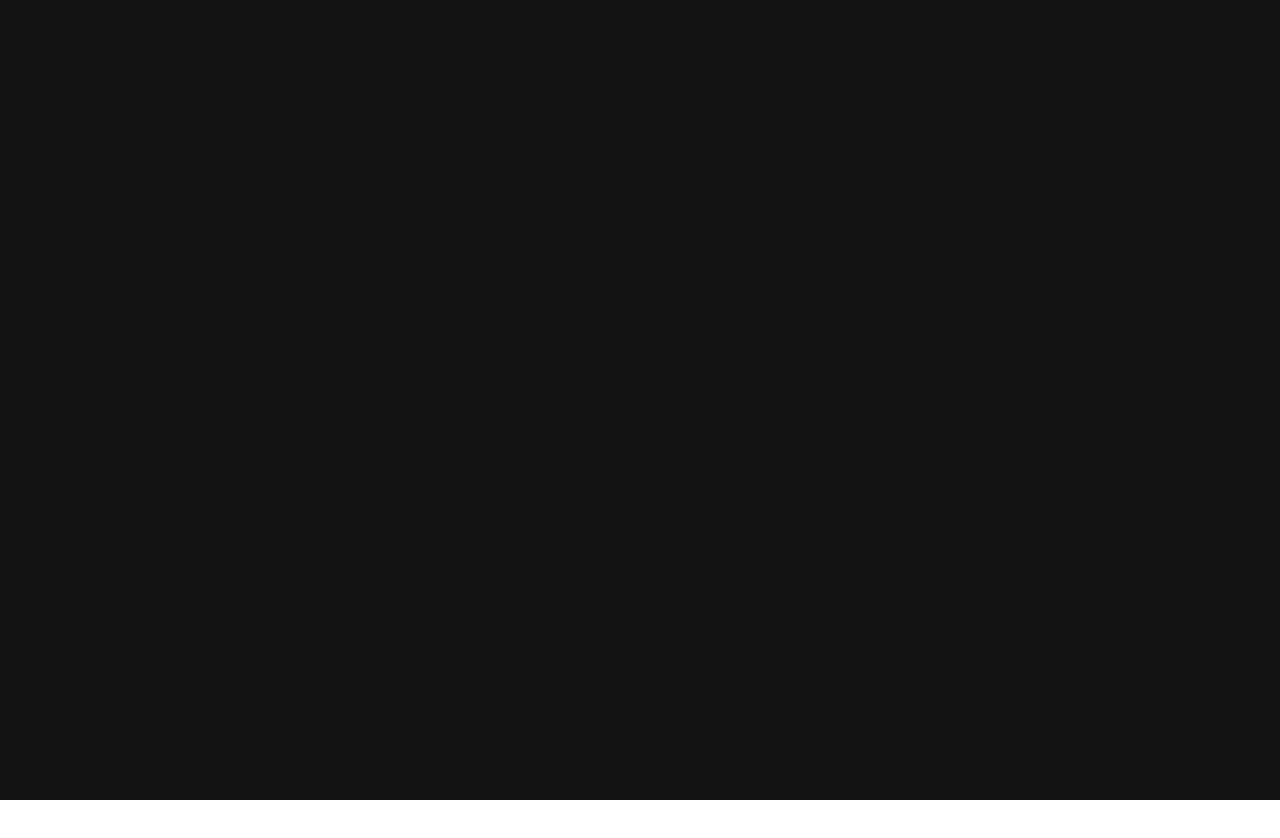
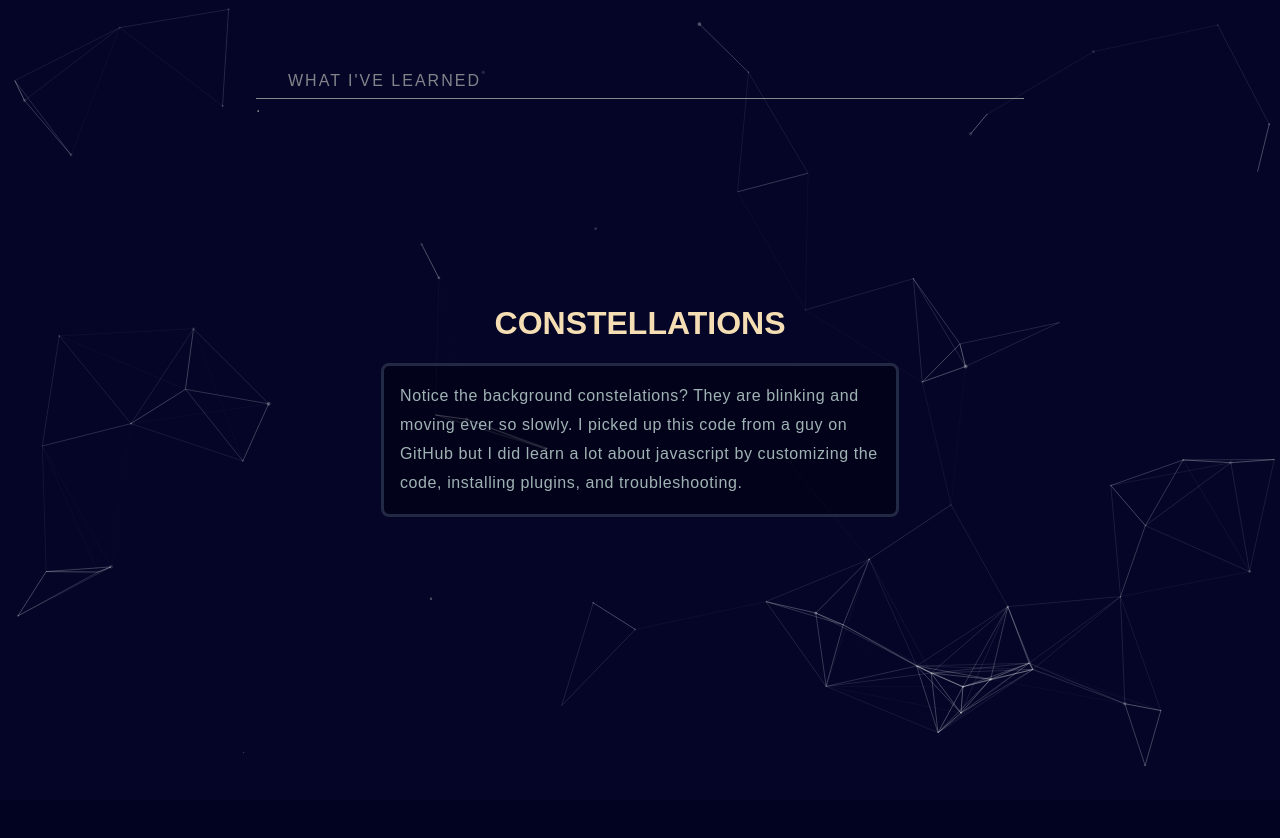
Before and after one commit to russdsgn/homepage, a plain HTML site: page index.html in a window 1280 px wide. After the commit the page ends 804 px from the top, so only its background shows below. Drawn offline with nearby package versions, Linux system fonts and the light colour scheme.

Commit message:
constellation done

```diff
--- a/index.html
+++ b/index.html
@@ -8,20 +8,58 @@
   <link rel="stylesheet" href="style.css">
 </head>
 <body>
-  <div id="particles-js">
-    <div class="wrapper">
 
-      <div class="section one" id="particles.js">
+  <div class="centered fixie">
+  <div>
+    <div class="outline">
+    WHAT I'VE LEARNED
+    </div>
+    <div class="line">
+      .
+    </div>
+  </div>
+</div>
 
-      </div>
-      <div class="section two">
+  <div id="particles-js">  </div>
+  <div class="wrapper">
+    <div  class="section one">
+      <div class="one-border">
+      <div class="section-sub">
 
-      </div>
-      <div class="section three">
-
+        <div class="centered">
+          <h1>CONSTELLATIONS</h1>
+        </div>
+        <div class="centered">
+          <div class="explain">
+            Notice the background constelations? They are blinking and moving ever so slowly.
+            I picked up this code from a guy on GitHub but I did learn a lot about
+            javascript by customizing the code, installing plugins, and troubleshooting.
+          </div>
+        </div>
       </div>
     </div>
-  </div>
+    </div>
+
+
+    <div class="section two ">
+      <div class="two-border">
+        <div class="section-sub">
+
+          <div class="centered">
+            <h1>SCROLL SNAP TO SECTION</h1>
+          </div>
+          <div class="centered">
+            <div class="explain">
+              Did you notice that smooth snapping? Try it again!
+              Go up and down a few more times and see how the sections sanp right into place
+              so that this content is always in the middle of the screen.
+            </div>
+          </div>
+        </div>
+      </div>
+    </div>
+
+
 
   <script src="https://cdn.jsdelivr.net/particles.js/2.0.0/particles.min.js"></script>
 
--- a/particles.json
+++ b/particles.json
@@ -1,7 +1,7 @@
 {
   "particles": {
     "number": {
-      "value": 240,
+      "value": 56,
       "density": {
         "enable": true,
         "value_area": 800
@@ -46,7 +46,7 @@
       }
     },
     "line_linked": {
-      "enable": false,
+      "enable": true,
       "distance": 150,
       "color": "#ffffff",
       "opacity": 0.4,
@@ -54,7 +54,7 @@
     },
     "move": {
       "enable": true,
-      "speed": 2,
+      "speed": 0.4,
       "direction": "none",
       "random": false,
       "straight": false,
@@ -76,7 +76,7 @@
       },
       "onclick": {
         "enable": true,
-        "mode": "repulse"
+        "mode": "bubble"
       },
       "resize": true
     },
@@ -96,7 +96,7 @@
       },
       "repulse": {
         "distance": 200,
-        "duration": 0.4
+        "duration": 1
       },
       "push": {
         "particles_nb": 4
--- a/style.css
+++ b/style.css
@@ -1,37 +1,126 @@
 body{
+  background-color: rgb(2,2,33);
   margin:0;
   font: normal 16px Arial, Helvetica, sand-serif;
+  color:rgb(142, 142, 142);
+}
+
+h1{
+color: wheat;
+
 
 }
 
-#particles-js{
-  z-index: 1000;
-  background:#111111;
-  height:100vh;
+
+#particles-js {
+  position: absolute;
+  width: 100%;
+  height: 100%;
+  background-image: radial-gradient(bla);
+  background-color: rgb(30,40,100, .1);
+  background-image: url("");
+  background-repeat: no-repeat;
+  background-size: cover;
+  background-position: 50% 50%;
+  z-index: 100;
 }
 
 
 
 .wrapper{
+  position: absolute;
   overflow-y: scroll;
-  width: 100%;
-  height: 100%;
+  width: 100vw;
+  height: 100vh;
   scroll-snap-type: y mandatory;
+  z-index: 101;
 
 }
 
 .section{
+  display: flex;
+  align-items: center;
+  justify-content: center;
   width: 100%;
   height: 100%;
   scroll-snap-align: start;
 }
 
+.section-sub{
+  justify-content: center;
+  width: 100%;
+  /* border-style: dotted; */
+}
+
+.one-border{
+  padding: 24px;
+  width: 60vw;
+  height: 60vh;
+  display: flex;
+  align-items: center;
+  justify-content: center;
+}
+
+.two-border{
+  padding: 24px;
+  width: 60vw;
+  height: 60vh;
+  border-style: solid;
+  border-width: 1px;
+  border-color: rgb(147, 147, 147);
+  display: flex;
+  align-items: center;
+  justify-content: center;
+}
+
+.centered{
+  display: flex;
+  align-items: center;
+  justify-content: center;
+  width: 100%;
+}
+
 .one{
+
+
 
 }
 .two{
-  background-color: rebeccapurple;
 }
 .three{
   background-color: palevioletred;
 }
+
+.explain{
+  color: #a0b3b4;
+  line-height: 1.8;
+  letter-spacing: .6px;
+  padding: 16px;
+  max-width: 480px;
+  height: auto;
+  background-color:rgba(1, 0, 2, 0.3);
+  border-radius: 8px;
+  border-color: #212944;
+  border-style: solid;
+
+}
+
+.fixie
+{position: fixed;
+width: 100%;
+height: auto;
+top: 8%;}
+
+.outline{
+  letter-spacing: 2px;
+  color:rgb(143, 143, 143);
+  padding: 8px;
+  padding-left: 32px;
+  padding-right: 32px;
+}
+
+.line{
+  height: 1px;
+  background-color: rgb(147, 147, 147);
+  width: 60vw;
+}
```
